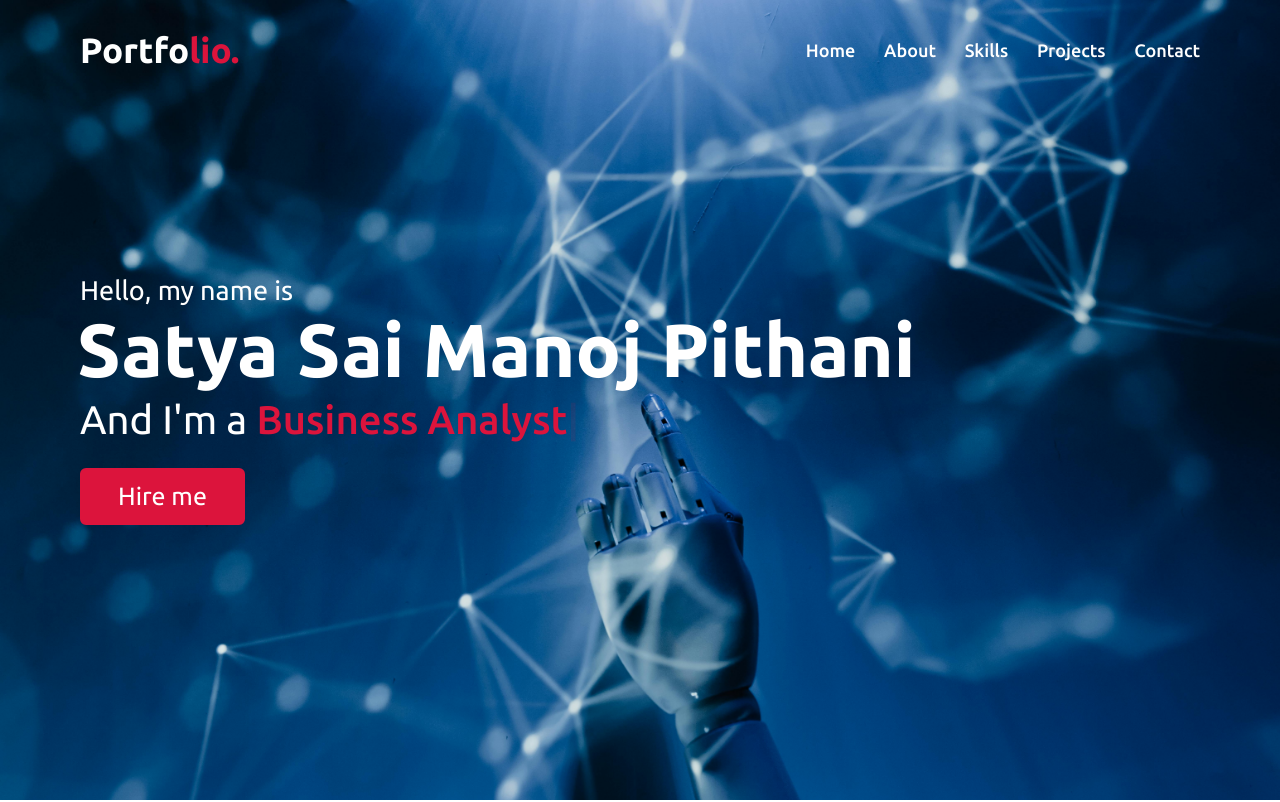
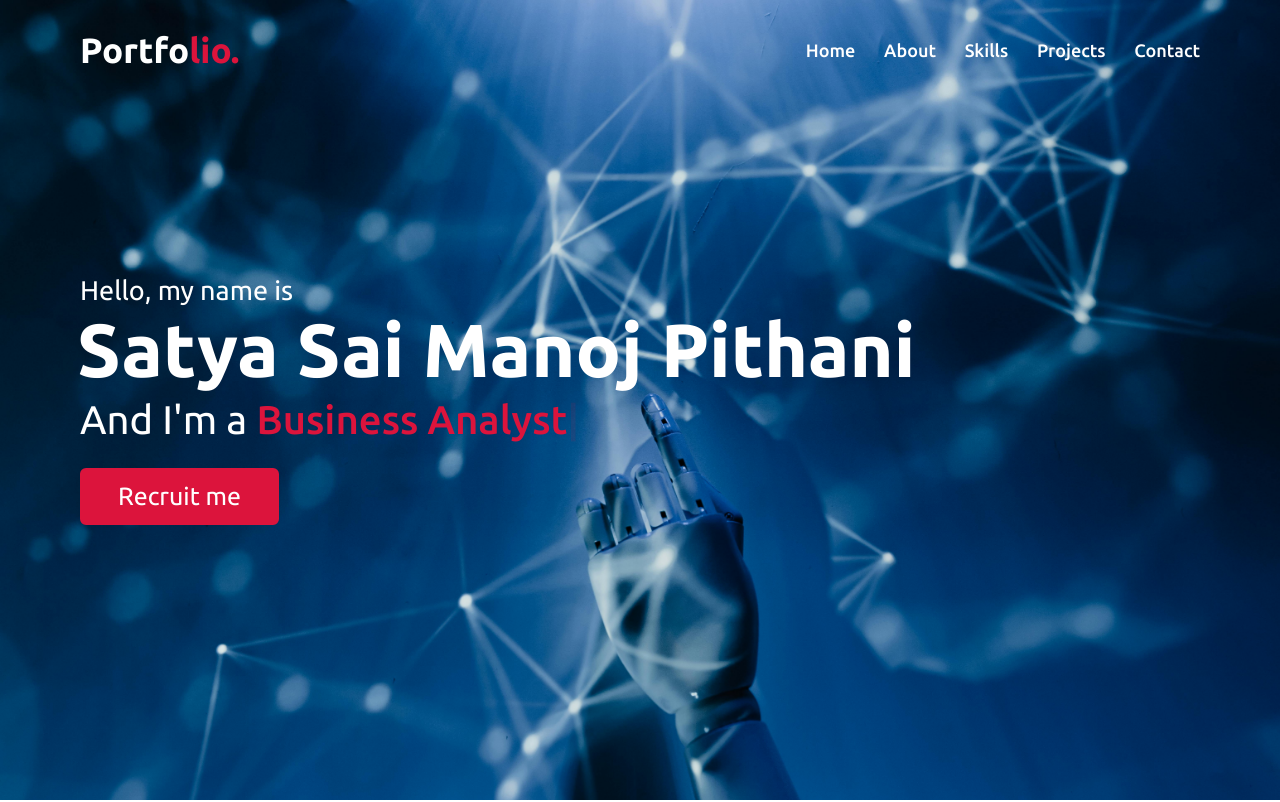
Before and after one commit to SatyaSaiManojPithani/satyaportfolio, a plain HTML site: page index.html in a window 1280 px wide. Shown: the top 802 px of the page. Drawn offline with nearby package versions, Linux system fonts and the light colour scheme.

Commit message:
Update index.html

```diff
--- a/index.html
+++ b/index.html
@@ -39,7 +39,7 @@
                 <div class="text-1">Hello, my name is</div>
                 <div class="text-2">Satya Sai Manoj Pithani</div>
                 <div class="text-3">And I'm a <span class="typing"></span></div>
-                <a href="#">Hire me</a>
+                <a href="#">Recruit me</a>
             </div>
         </div>
     </section>
```
